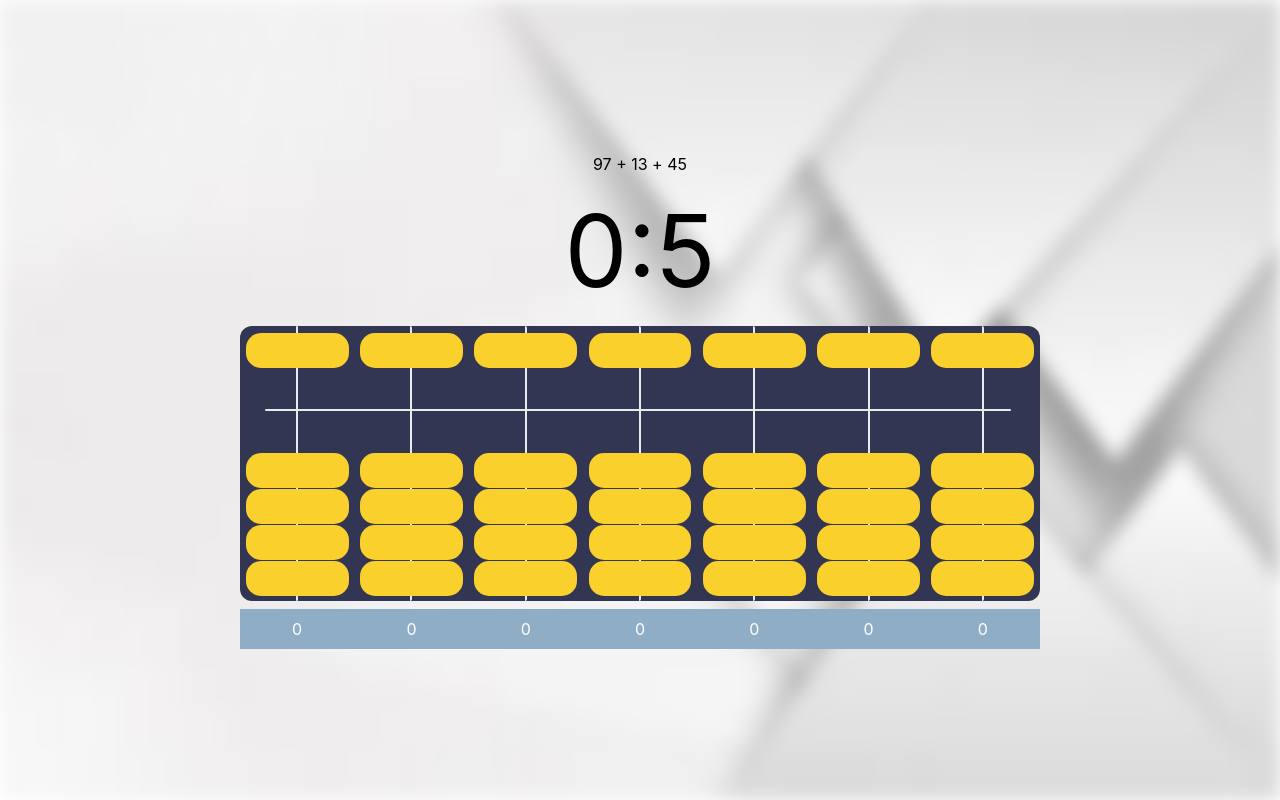
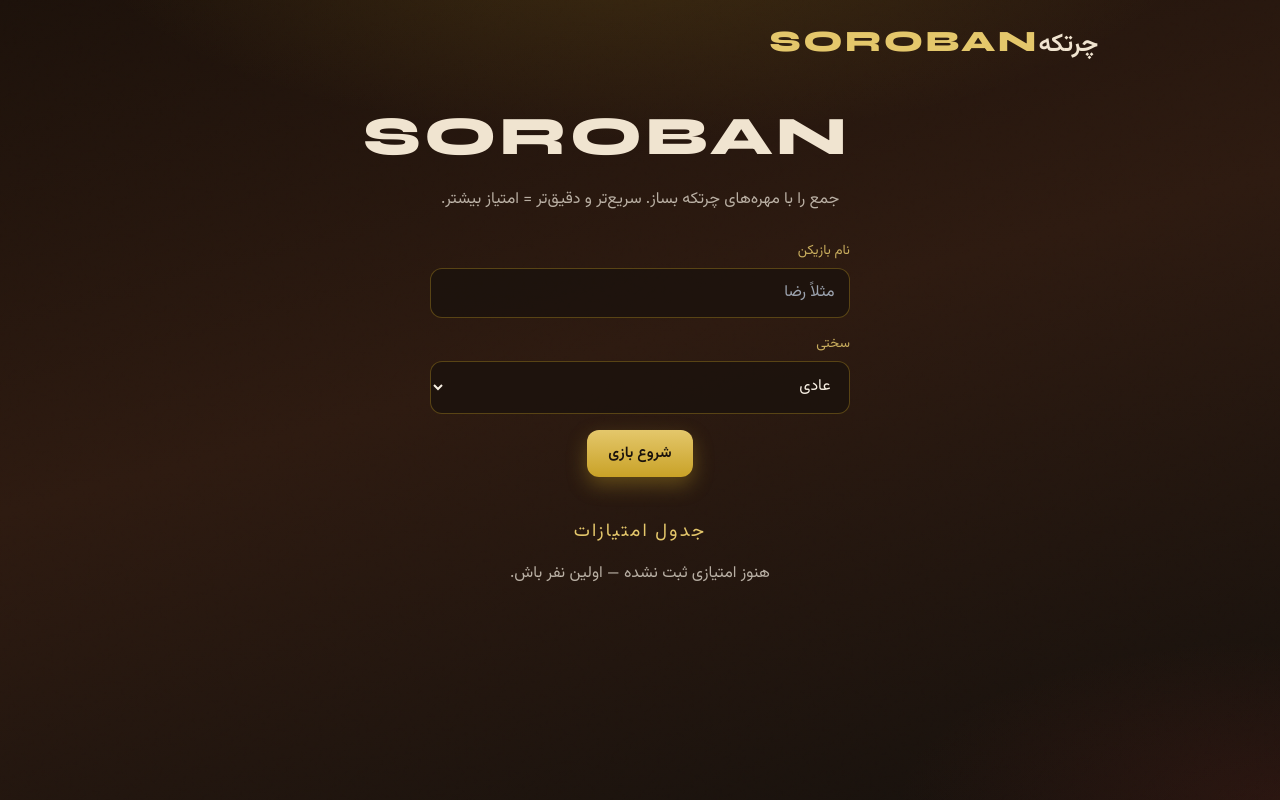
Before and after one commit to selengr/-abacus, a Next.js app: page /abacus in a window 1280 px wide. Built offline with nearby package versions, Linux system fonts and the light colour scheme.

Commit message:
Wire /abacus page to the new GameShell
Client-only load avoids localStorage SSR issues and sets Persian SEO meta.

Co-authored-by: reza <selengr@users.noreply.github.com>

```diff
--- a/pages/abacus/index.tsx
+++ b/pages/abacus/index.tsx
@@ -1,39 +1,39 @@
 import type { NextPage } from "next";
-import { useEffect, useState } from "react";
-import Plus from "../../app/abacus/plus";
-import styles from "../../styles/abacus/Abacus.module.css";
-import Image from 'next/image';
+import Head from "next/head";
+import dynamic from "next/dynamic";
 
-interface RegisterformValues { }
+const GameShell = dynamic(() => import("../../app/abacus/GameShell"), {
+  ssr: false,
+  loading: () => (
+    <div
+      style={{
+        minHeight: "100vh",
+        display: "grid",
+        placeItems: "center",
+        background: "#1c110a",
+        color: "#e4c76b",
+        fontFamily: "Vazirmatn, sans-serif",
+      }}
+    >
+      در حال آماده‌سازی چرتکه…
+    </div>
+  ),
+});
 
-
-const Abacus: NextPage = () => {
-
-  const [doCounting, setDoCounting] = useState(0)
-
-
-  useEffect(() => {
-
-  }, [])
-
-
+const AbacusPage: NextPage = () => {
   return (
-
-<>
-<Image
-        src="/static/images/images (4).jfif"
-        layout="fill"
-        objectFit="fill"
-        quality={100}
-        className={styles.imageBackground}
-      />
-    <div className={styles.mainPlus}>
-      <Plus />
-    </div>
-</>
-
-
+    <>
+      <Head>
+        <title>SOROBAN — بازی چرتکه</title>
+        <meta
+          name="description"
+          content="با چرتکه سوروبان جمع بزن، امتیاز بگیر و در جدول رتبه‌ها بدرخش."
+        />
+        <meta name="viewport" content="width=device-width, initial-scale=1" />
+      </Head>
+      <GameShell />
+    </>
   );
 };
 
-export default Abacus;
+export default AbacusPage;
```
